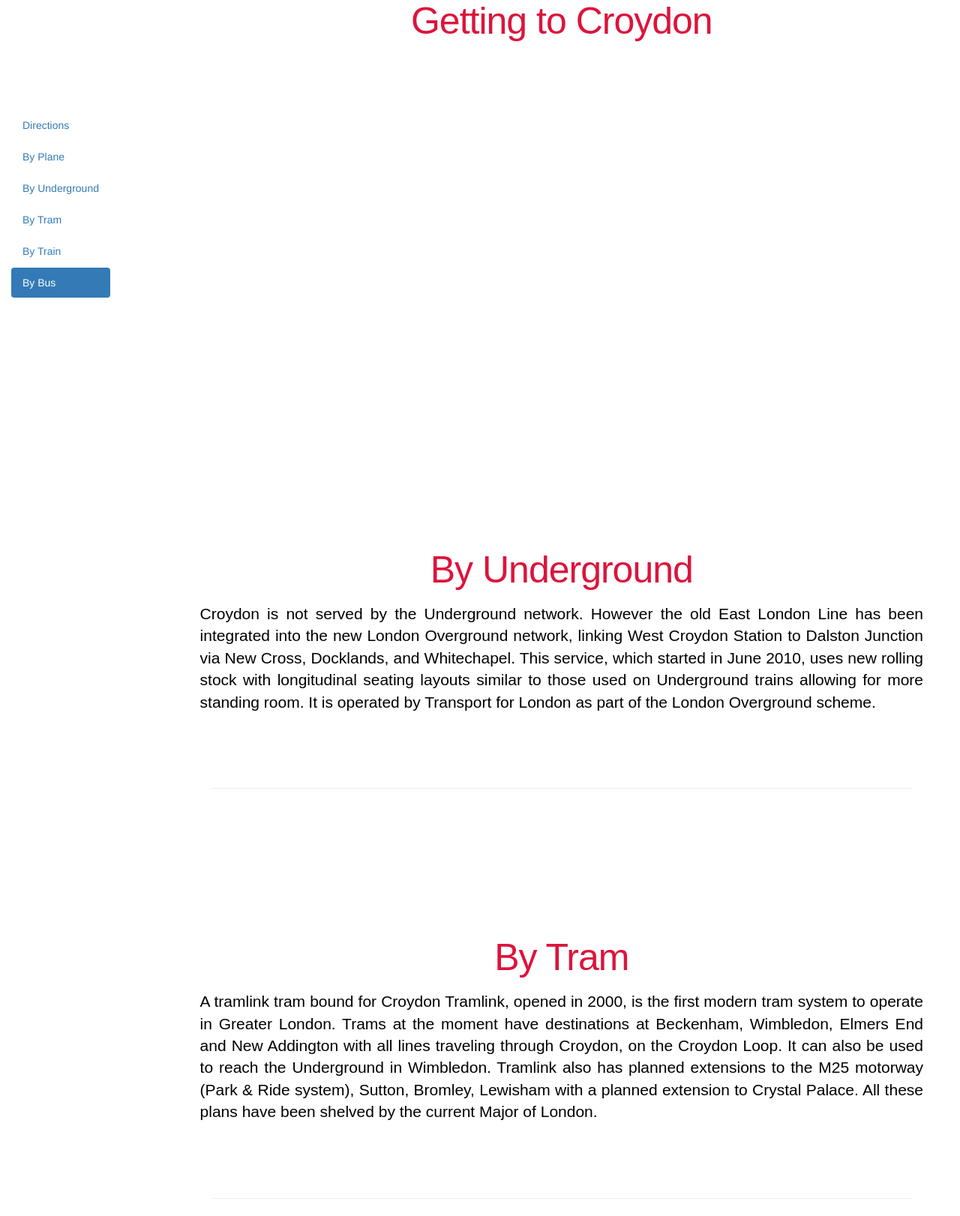
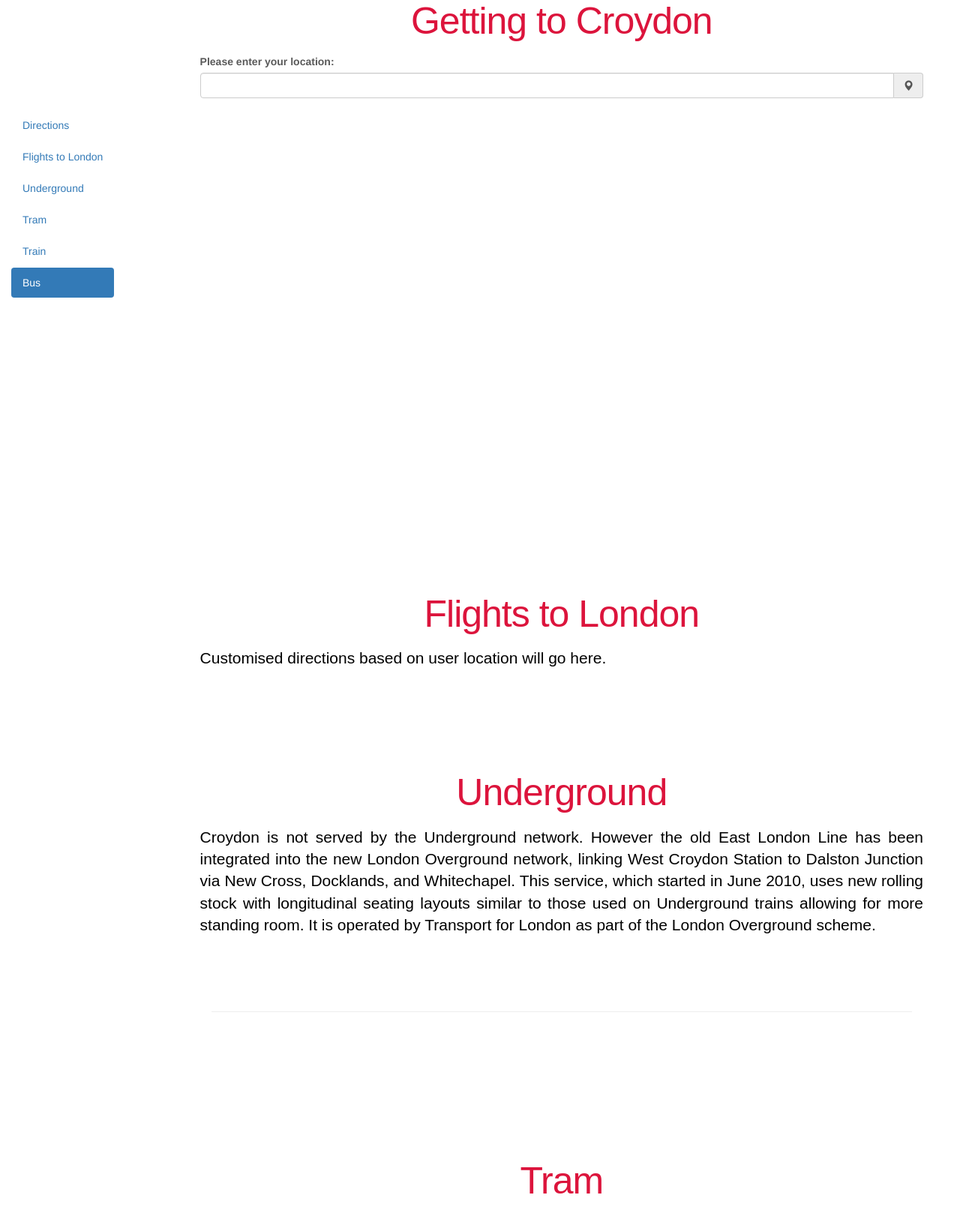
Before and after one commit to ASRANet/nupp2017, a plain HTML site: page travel.html in a window 1280 px wide. Shown: the part 117-1739 px from the top of the page at 75% size. Drawn offline with nearby package versions, Linux system fonts and the light colour scheme; some packages are replaced by stand-ins of ours.

Commit message:
Added location search text box and automatic location finder button (not functional yet)

```diff
--- a/travel.html
+++ b/travel.html
@@ -32,7 +32,7 @@
     <link href="styles.css" rel="stylesheet">
 
 </head>
-<body data-spy="scroll" data-target="#travelSidebar" >
+<body data-spy="scroll" data-target="#travelSidebar">
 
 <div class="navbar-wrapper">
     <div class="container">
@@ -70,11 +70,11 @@
 <div class="side-navigation col-md-4" id="travelSidebar">
     <ul class="nav nav-pills nav-stacked" id="sidebarNav" data-spy="affix">
         <li><a href="#direction">Directions</a></li>
-        <li><a href="#plane">By Plane</a></li>
-        <li><a href="#underground">By Underground</a></li>
-        <li><a href="#tram">By Tram</a></li>
-        <li><a href="#train">By Train</a></li>
-        <li><a href="#bus">By Bus</a></li>
+        <li><a href="#plane">Flights to London</a></li>
+        <li><a href="#underground">Underground</a></li>
+        <li><a href="#tram">Tram</a></li>
+        <li><a href="#train">Train</a></li>
+        <li><a href="#bus">Bus</a></li>
     </ul>
 </div>
 
@@ -84,18 +84,37 @@
 
         <div class="featurette-heading">Getting to Croydon</div>
 
+        <label for="locationInput">Please enter your location: </label>
+        <div class="input-group">
+            <input id="locationInput" class="form-control" type="text" aria-describedby="locationAddon">
+            <span class="input-group-addon"><span class="glyphicon glyphicon-map-marker"></span></span>
+        </div>
+
         <div class="embed-responsive embed-responsive-16by9">
             <canvas class="embed-responsive-item" id="googleMaps" style="height: 30%"></canvas>
 
         </div>
 
-    <div class="featurette-heading" id="underground">By Underground</div>
+    </div>
+
+    <div class="row featurette">
+
+        <div class="featurette-heading">Flights to London</div>
+
+        <p class="lead">Customised directions based on user location will go here.</p>
+
+    </div>
+
+    <div class="row featurette">
+
+        <div class="featurette-heading" id="underground">Underground</div>
 
         <p class="lead">Croydon is not served by the Underground network. However the old East London Line has been
             integrated into the new
             London Overground network, linking West Croydon Station to Dalston Junction via New Cross, Docklands, and
             Whitechapel.
-        This service, which started in June 2010, uses new rolling stock with longitudinal seating layouts similar to
+            This service, which started in June 2010, uses new rolling stock with longitudinal seating layouts similar
+            to
             those used
             on Underground trains allowing for more standing room. It is operated by Transport for London as part of the
             London
@@ -107,15 +126,19 @@
 
     <div class="row featurette">
 
-    <div class="featurette-heading" id="tram">By Tram</div>
+        <div class="featurette-heading" id="tram">Tram</div>
 
         <p class="lead">A tramlink tram bound for Croydon
-        Tramlink, opened in 2000, is the first modern tram system to operate in Greater London. Trams at the moment have
-        destinations at Beckenham, Wimbledon, Elmers End and New Addington with all lines traveling through Croydon, on
+            Tramlink, opened in 2000, is the first modern tram system to operate in Greater London. Trams at the moment
+            have
+            destinations at Beckenham, Wimbledon, Elmers End and New Addington with all lines traveling through Croydon,
+            on
             the
-        Croydon Loop. It can also be used to reach the Underground in Wimbledon. Tramlink also has planned extensions to
+            Croydon Loop. It can also be used to reach the Underground in Wimbledon. Tramlink also has planned
+            extensions to
             the M25
-        motorway (Park & Ride system), Sutton, Bromley, Lewisham with a planned extension to Crystal Palace. All these
+            motorway (Park & Ride system), Sutton, Bromley, Lewisham with a planned extension to Crystal Palace. All
+            these
             plans
             have been shelved by the current Major of London.</p>
 
@@ -125,19 +148,23 @@
 
     <div class="row featurette">
 
-    <div class="featurette-heading" id="train">By Train</div>
+        <div class="featurette-heading" id="train">Train</div>
 
 
-    <p class="lead">East Croydon station is the second busiest station in London and the main station for Croydon. Fast
+        <p class="lead">East Croydon station is the second busiest station in London and the main station for Croydon.
+            Fast
             trains run into the
             centre of London terminating at Victoria or London Bridge stations in about 15-20 minutes.
             There are direct service connections to London Gatwick and London Luton airports. Journey times from East
             Croydon to
-        London Gatwick airport range from 15 to 36 minutes, with an average of 13 services per hour during the day. The
+            London Gatwick airport range from 15 to 36 minutes, with an average of 13 services per hour during the day.
+            The
             journey
-        time from East Croydon to London Luton airport is approximately 66 minutes, with an average of 4 services per
+            time from East Croydon to London Luton airport is approximately 66 minutes, with an average of 4 services
+            per
             hour
-        during the day. The train service for London Luton airport also stops at London St Pancras (average journey time
+            during the day. The train service for London Luton airport also stops at London St Pancras (average journey
+            time
             approximately 40 minutes), providing interconnections for Eurostar services to Lille, Paris and Brussels, as
             well as
             national services to the north of England & Scotland. There are no direct train services to London Heathrow
@@ -147,11 +174,13 @@
             Brighton
             range from 36 to 60 minutes, with an average of 9 services per hour during the day.
             Services are provided by Southern and First Capital Connect.
-        West Croydon station—which features in the famous story "Casting the Runes" by ghost story master M.R. James—is
+            West Croydon station—which features in the famous story "Casting the Runes" by ghost story master M.R.
+            James—is
             an
             interchange station for train, tram and bus. Trains run into the centre of London terminating at Victoria or
             London
-        Bridge stations in about 20-40 minutes. Services leaving London generally terminate at Sutton but some continue
+            Bridge stations in about 20-40 minutes. Services leaving London generally terminate at Sutton but some
+            continue
             to
             Guildford, Dorking and Epsom Downs.</p>
 
@@ -161,12 +190,14 @@
 
     <div class="row featurette">
 
-    <div class="featurette-heading" id="bus">By Bus</div>
+        <div class="featurette-heading" id="bus">Bus</div>
 
 
-    <p class="lead">Croydon is well served by the London bus network, with a major bus station at West Croydon and a new
+        <p class="lead">Croydon is well served by the London bus network, with a major bus station at West Croydon and a
+            new
             one opening on the
-        eastern side of Croydon next to the Croydon clocktower and Park Place shopping centre soon. Bus services in the
+            eastern side of Croydon next to the Croydon clocktower and Park Place shopping centre soon. Bus services in
+            the
             centre
             of Croydon include, but are not limited to:
             Towards central London: bus routes 50, 60, 109, 250, 468, X68 (a peak time express service).
```
Lines whose indentation alone changed are shown as unchanged.
